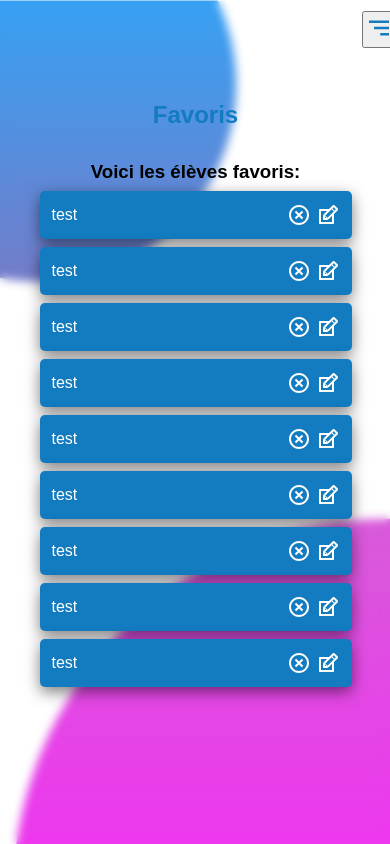
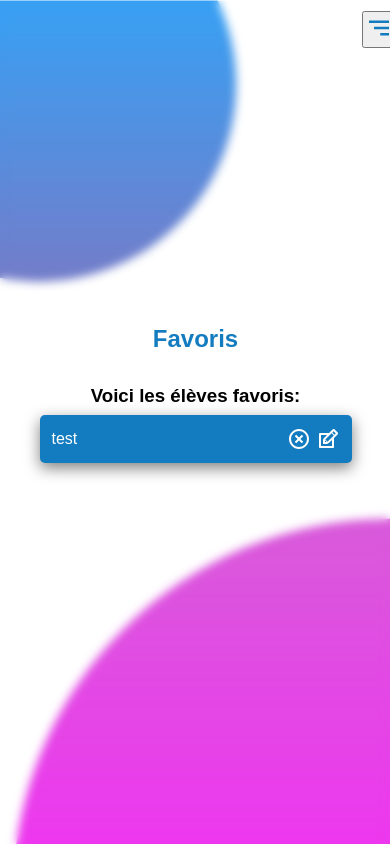
Before and after one commit to PaulCollas/random-user, a React (Create React App) app: page /likes in a window 390 px wide. Shown: the top 844 px of the page. Built offline with nearby package versions, Linux system fonts and the light colour scheme.

Commit message:
UPDATE : fix navbar for responsive and update ReadMe

```diff
--- a/src/components/Navbar/Navbar.css
+++ b/src/components/Navbar/Navbar.css
@@ -34,10 +34,6 @@ nav {
         margin-bottom: 150px;
         height: 200px;
     }
-    .items:nth-child(1) {
-        border-top: 1px solid #000;
-        margin-top: 50px;
-    }
     .items {
         height: 50px;
         width: 100%;
--- a/src/components/pages/Likes.js
+++ b/src/components/pages/Likes.js
@@ -24,110 +24,6 @@ class Likes extends Component {
                 />
             </div>
         </div>
-        <div className='todo-row'>
-            <div>
-                test
-            </div>
-            <div className='icons'>
-                <RiCloseCircleLine
-                    className='delete-icon'
-                />
-                <TiEdit
-                    className='edit-icon'
-                />
-            </div>
-        </div>
-        <div className='todo-row'>
-            <div>
-                test
-            </div>
-            <div className='icons'>
-                <RiCloseCircleLine
-                    className='delete-icon'
-                />
-                <TiEdit
-                    className='edit-icon'
-                />
-            </div>
-        </div>
-        <div className='todo-row'>
-            <div>
-                test
-            </div>
-            <div className='icons'>
-                <RiCloseCircleLine
-                    className='delete-icon'
-                />
-                <TiEdit
-                    className='edit-icon'
-                />
-            </div>
-        </div>
-        <div className='todo-row'>
-            <div>
-                test
-            </div>
-            <div className='icons'>
-                <RiCloseCircleLine
-                    className='delete-icon'
-                />
-                <TiEdit
-                    className='edit-icon'
-                />
-            </div>
-        </div>
-        <div className='todo-row'>
-            <div>
-                test
-            </div>
-            <div className='icons'>
-                <RiCloseCircleLine
-                    className='delete-icon'
-                />
-                <TiEdit
-                    className='edit-icon'
-                />
-            </div>
-        </div>
-        <div className='todo-row'>
-            <div>
-                test
-            </div>
-            <div className='icons'>
-                <RiCloseCircleLine
-                    className='delete-icon'
-                />
-                <TiEdit
-                    className='edit-icon'
-                />
-            </div>
-        </div>
-        <div className='todo-row'>
-            <div>
-                test
-            </div>
-            <div className='icons'>
-                <RiCloseCircleLine
-                    className='delete-icon'
-                />
-                <TiEdit
-                    className='edit-icon'
-                />
-            </div>
-        </div>
-        <div className='todo-row'>
-            <div>
-                test
-            </div>
-            <div className='icons'>
-                <RiCloseCircleLine
-                    className='delete-icon'
-                />
-                <TiEdit
-                    className='edit-icon'
-                />
-            </div>
-        </div>
 
         <Navbar />
     </div>
```
Also changed, not shown: 1 other file (tests, documents, lock files or other folders).
